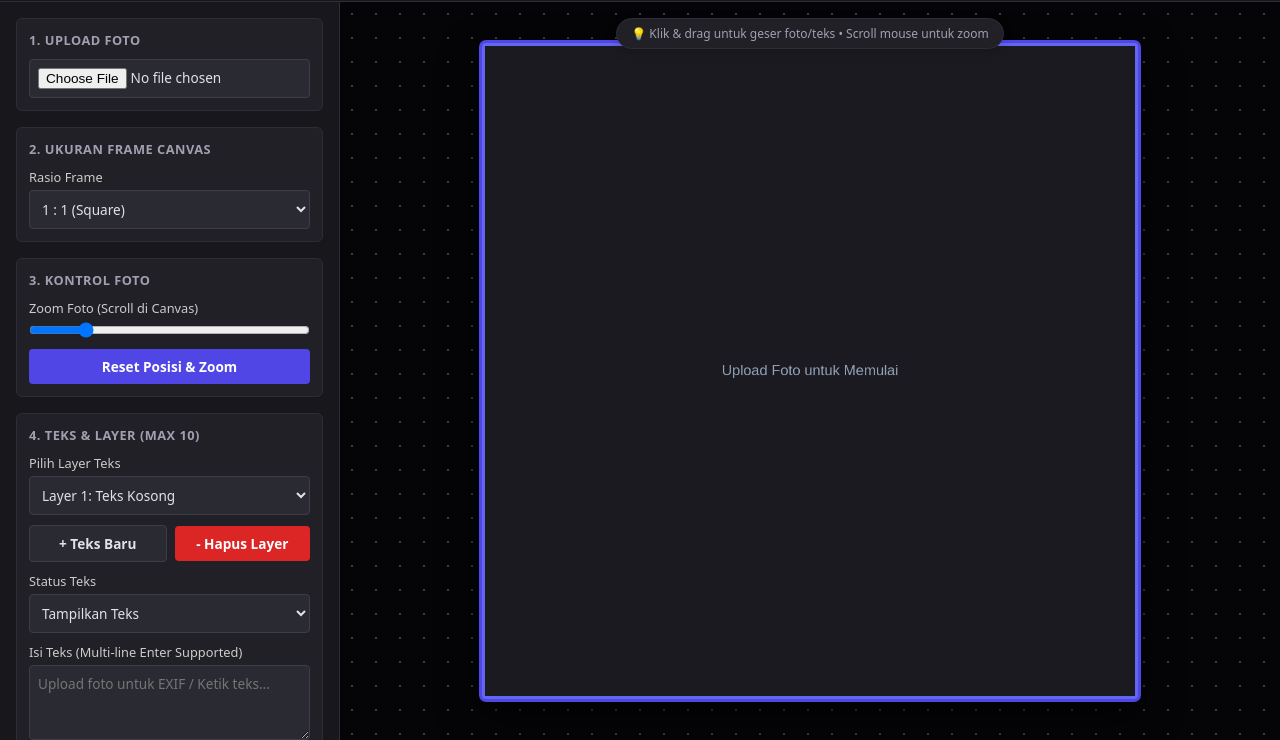
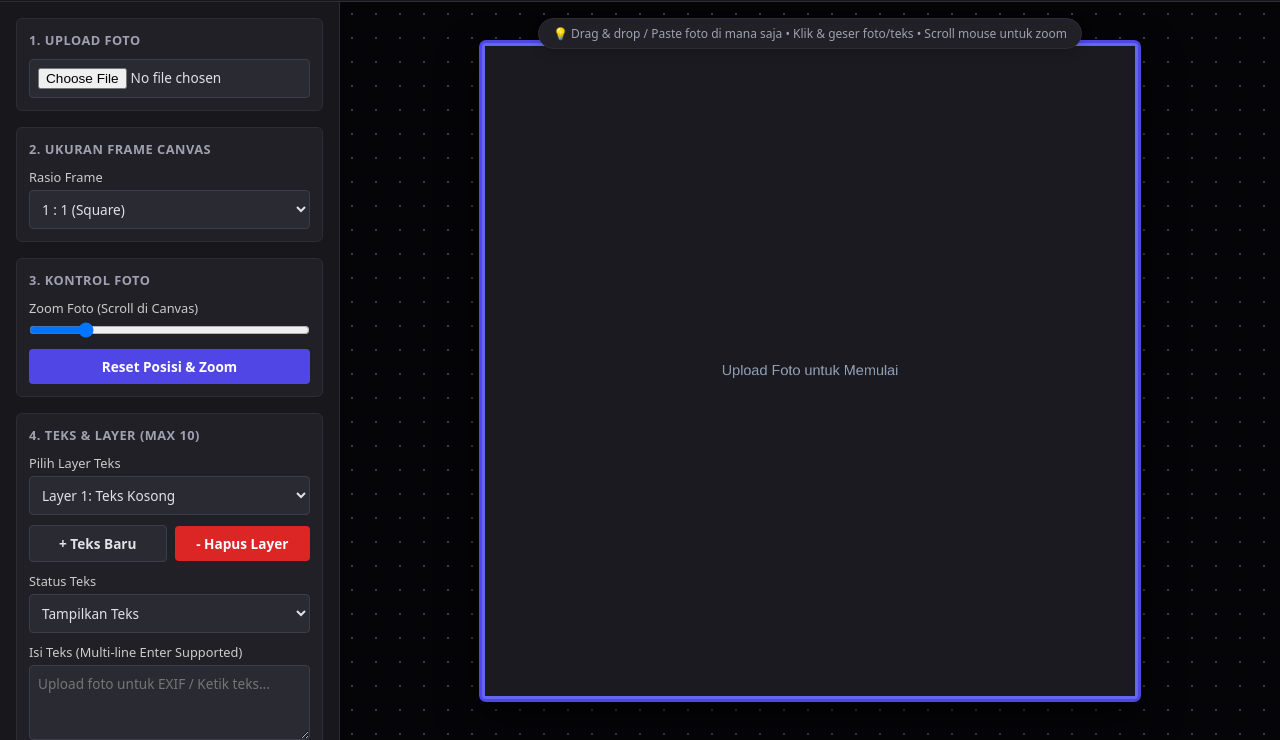
Before and after one commit to tiomultazem/timestamp, a plain HTML site: page index.html in a window 1280 px wide. Shown: the part 60-800 px from the top of the page. Drawn offline with Linux system fonts and the light colour scheme.

Commit message:
add dragndrop feature

```diff
--- a/index.html
+++ b/index.html
@@ -90,7 +90,7 @@
     </div>
 
     <div class="preview-area">
-      <div class="canvas-hint">💡 Klik & drag untuk geser foto/teks • Scroll mouse untuk zoom</div>
+      <div class="canvas-hint">💡 Drag & drop / Paste foto di mana saja • Klik & geser foto/teks • Scroll mouse untuk zoom</div>
       <canvas id="mainCanvas"></canvas>
     </div>
   </div>
```
